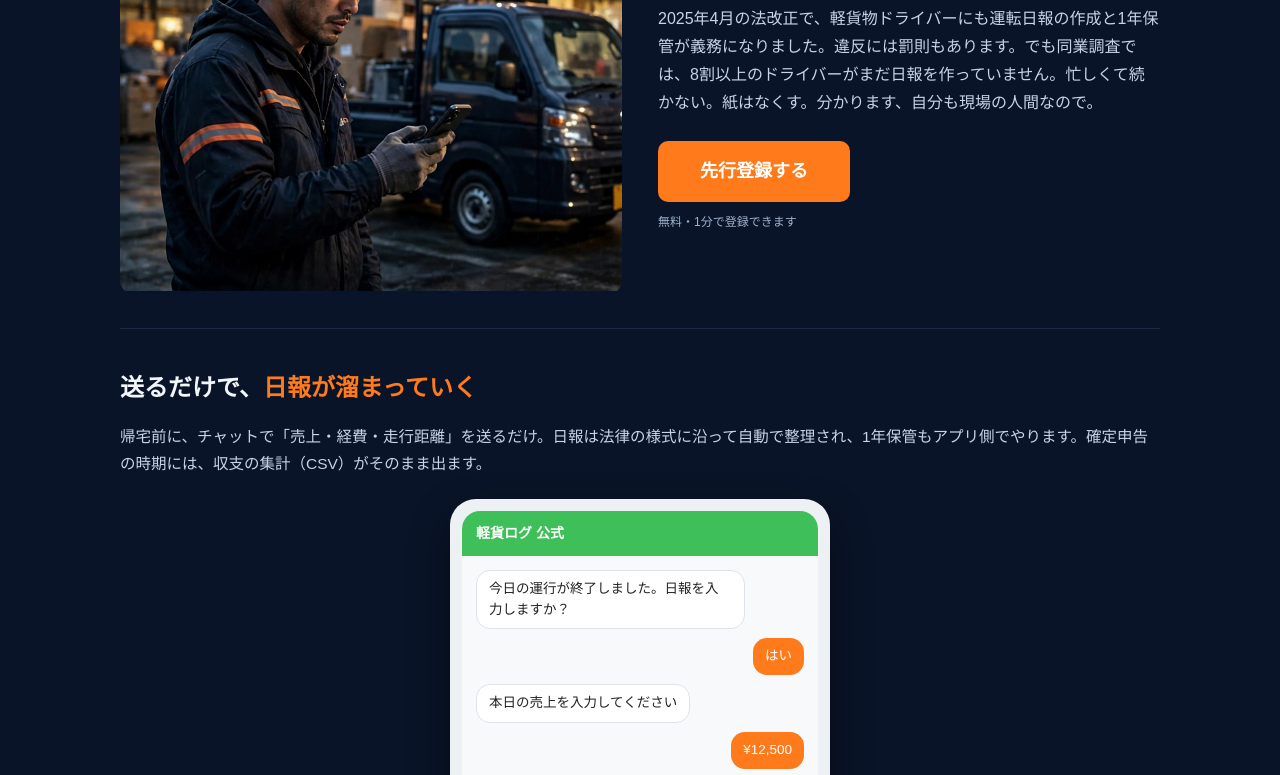
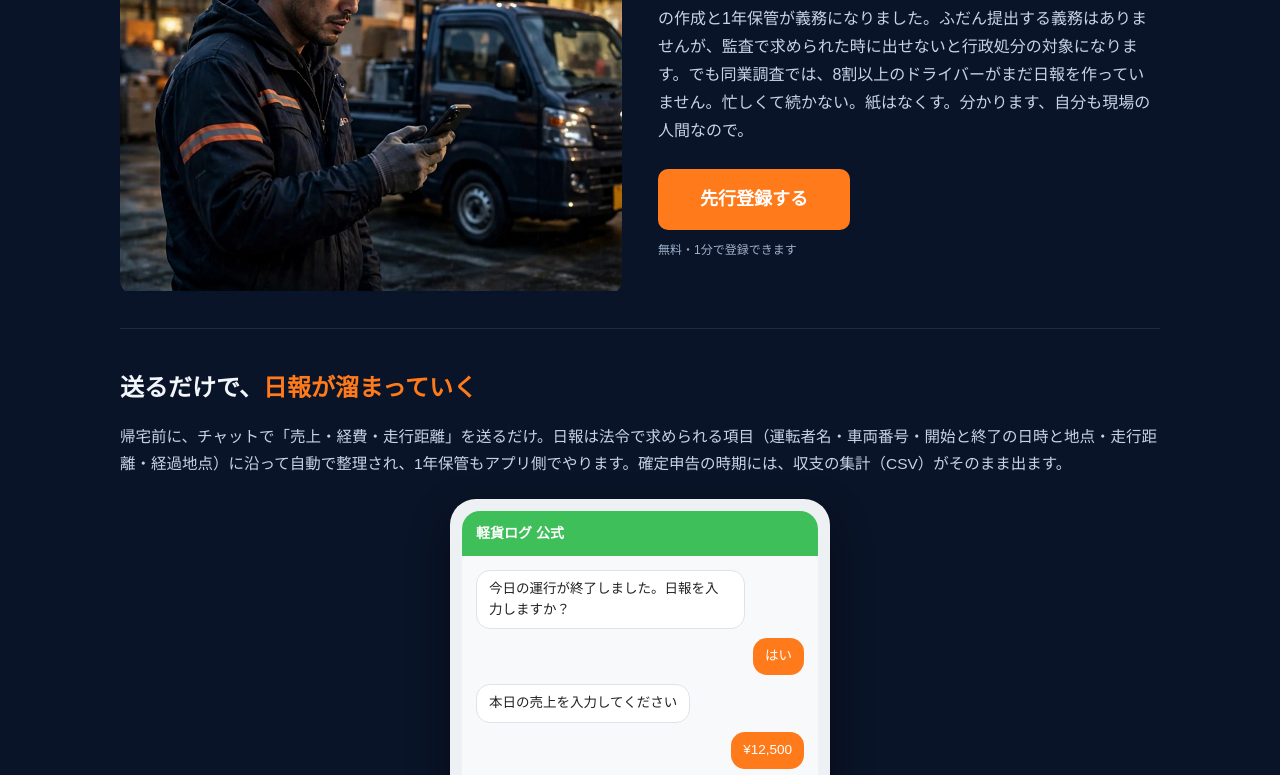
Before and after one commit to Richend0913/driver-nippo-lp, a plain HTML site: page a/index.html in a window 1280 px wide. Shown: the part 272-1047 px from the top of the page. Drawn offline with Linux system fonts and the light colour scheme.

Commit message:
Correct legal wording on LP A (no submission duty; audit presentation)

```diff
--- a/a/index.html
+++ b/a/index.html
@@ -71,7 +71,7 @@
     <img src="hero.jpg" alt="夕方の倉庫でスマートフォンを見る軽貨物ドライバー">
     <div>
       <h1>運転日報、<br>まだ書いてないです<span class="accent">よね。</span></h1>
-      <p class="lead">2025年4月の法改正で、軽貨物ドライバーにも運転日報の作成と1年保管が義務になりました。違反には罰則もあります。でも同業調査では、8割以上のドライバーがまだ日報を作っていません。忙しくて続かない。紙はなくす。分かります、自分も現場の人間なので。</p>
+      <p class="lead">2025年4月の法改正で、軽貨物ドライバーにも運転日報（業務記録）の作成と1年保管が義務になりました。ふだん提出する義務はありませんが、監査で求められた時に出せないと行政処分の対象になります。でも同業調査では、8割以上のドライバーがまだ日報を作っていません。忙しくて続かない。紙はなくす。分かります、自分も現場の人間なので。</p>
       <a class="cta" href="#entry">先行登録する</a>
       <div class="cta-sub">無料・1分で登録できます</div>
     </div>
@@ -79,7 +79,7 @@
 
   <section>
     <h2>送るだけで、<span class="accent">日報が溜まっていく</span></h2>
-    <p>帰宅前に、チャットで「売上・経費・走行距離」を送るだけ。日報は法律の様式に沿って自動で整理され、1年保管もアプリ側でやります。確定申告の時期には、収支の集計（CSV）がそのまま出ます。</p>
+    <p>帰宅前に、チャットで「売上・経費・走行距離」を送るだけ。日報は法令で求められる項目（運転者名・車両番号・開始と終了の日時と地点・走行距離・経過地点）に沿って自動で整理され、1年保管もアプリ側でやります。確定申告の時期には、収支の集計（CSV）がそのまま出ます。</p>
     <div class="phone">
       <div class="chat">
         <div class="chat-head">軽貨ログ 公式</div>
```
